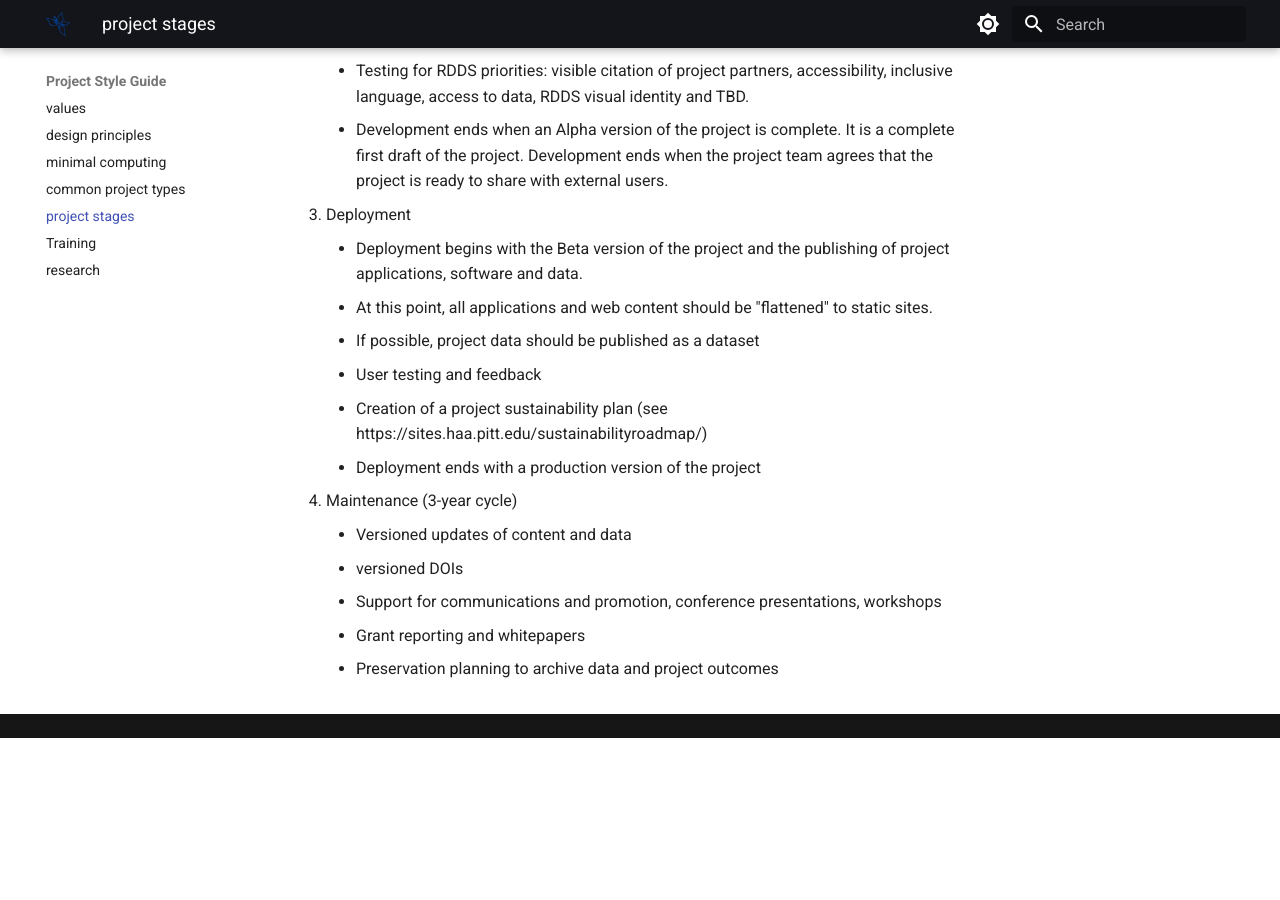
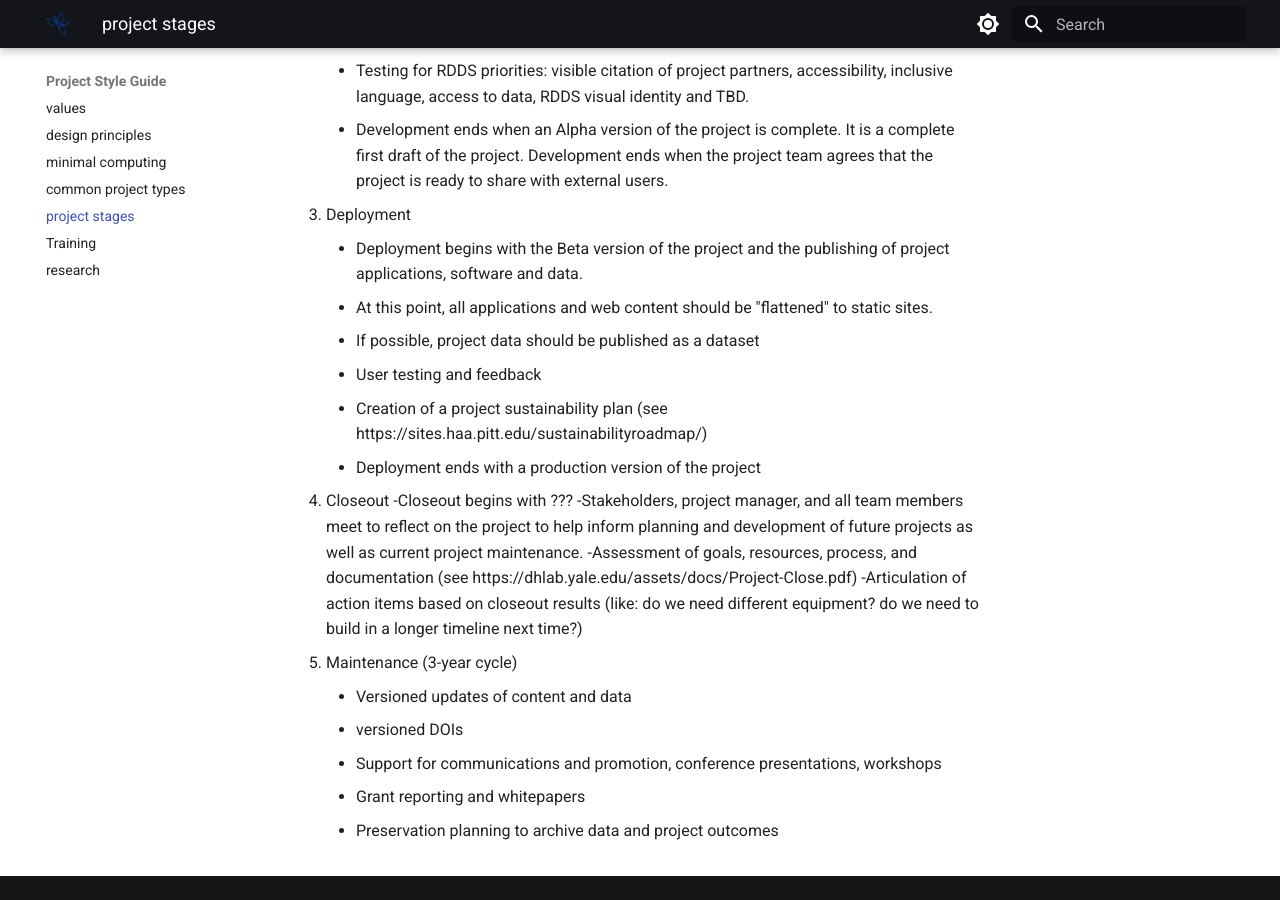
Before and after one commit to upenndigitalscholarship/style-guide, an MkDocs documentation site: the page built from docs/stages.md, in a window 1280 px wide and 900 px high, scrolled down 787 px. Built offline with MkDocs 1.6.1 and Material for MkDocs 9.7.7, drawn with Linux system fonts in a browser that asks for light colours; before the commit the page ends 1525 px from its top, so only the background shows below that.

Commit message:
Update stages.md
Closeout might be part of Deployment and Maintenance but seems important enough to pull out as its own thing!

```diff
--- a/docs/stages.md
+++ b/docs/stages.md
@@ -27,7 +27,13 @@
     - Creation of a project sustainability plan (see https://sites.haa.pitt.edu/sustainabilityroadmap/)
     - Deployment ends with a production version of the project
 
-4. Maintenance (3-year cycle)
+4. Closeout
+    -Closeout begins with ???
+    -Stakeholders, project manager, and all team members meet to reflect on the project to help inform planning and development of future projects as well as current project maintenance.
+    -Assessment of goals, resources, process, and documentation (see https://dhlab.yale.edu/assets/docs/Project-Close.pdf)
+    -Articulation of action items based on closeout results (like: do we need different equipment? do we need to build in a longer timeline next time?)
+
+5. Maintenance (3-year cycle)
     - Versioned updates of content and data
     - versioned DOIs
     - Support for communications and promotion, conference presentations, workshops
```
